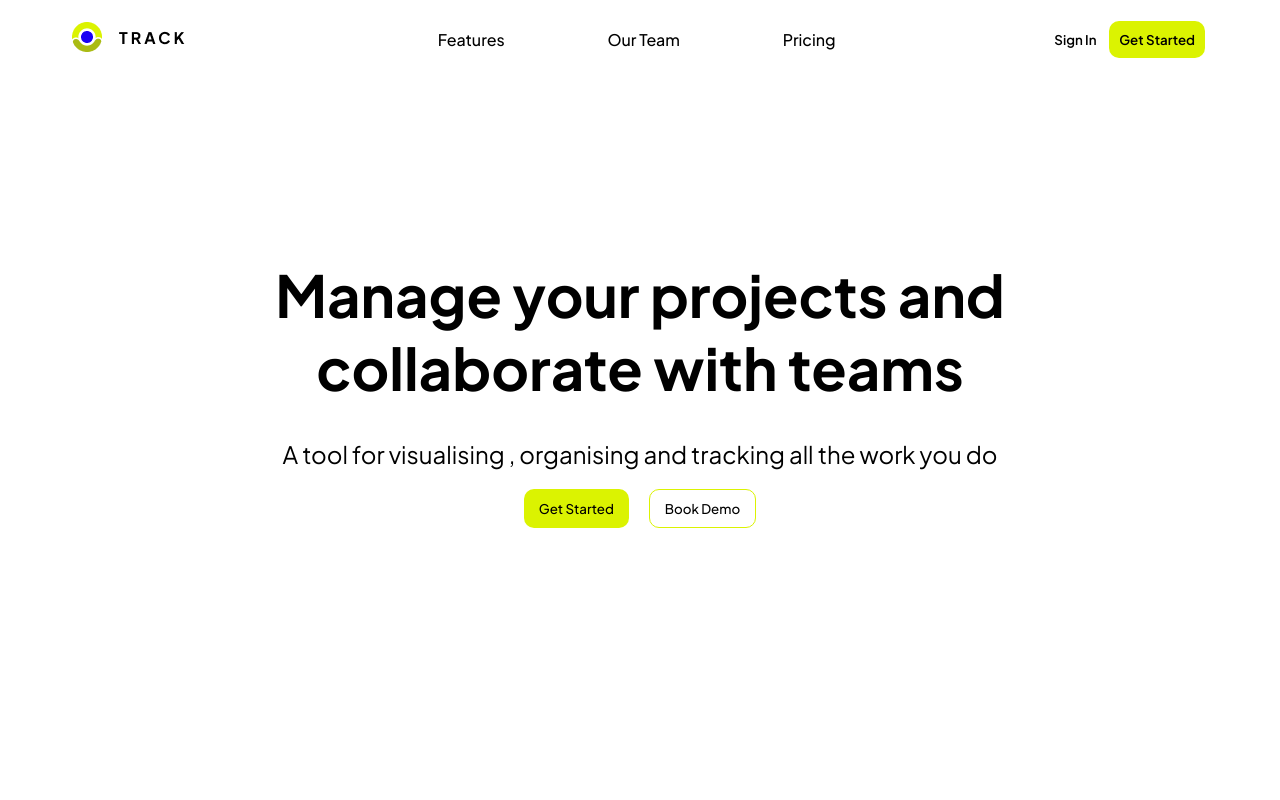
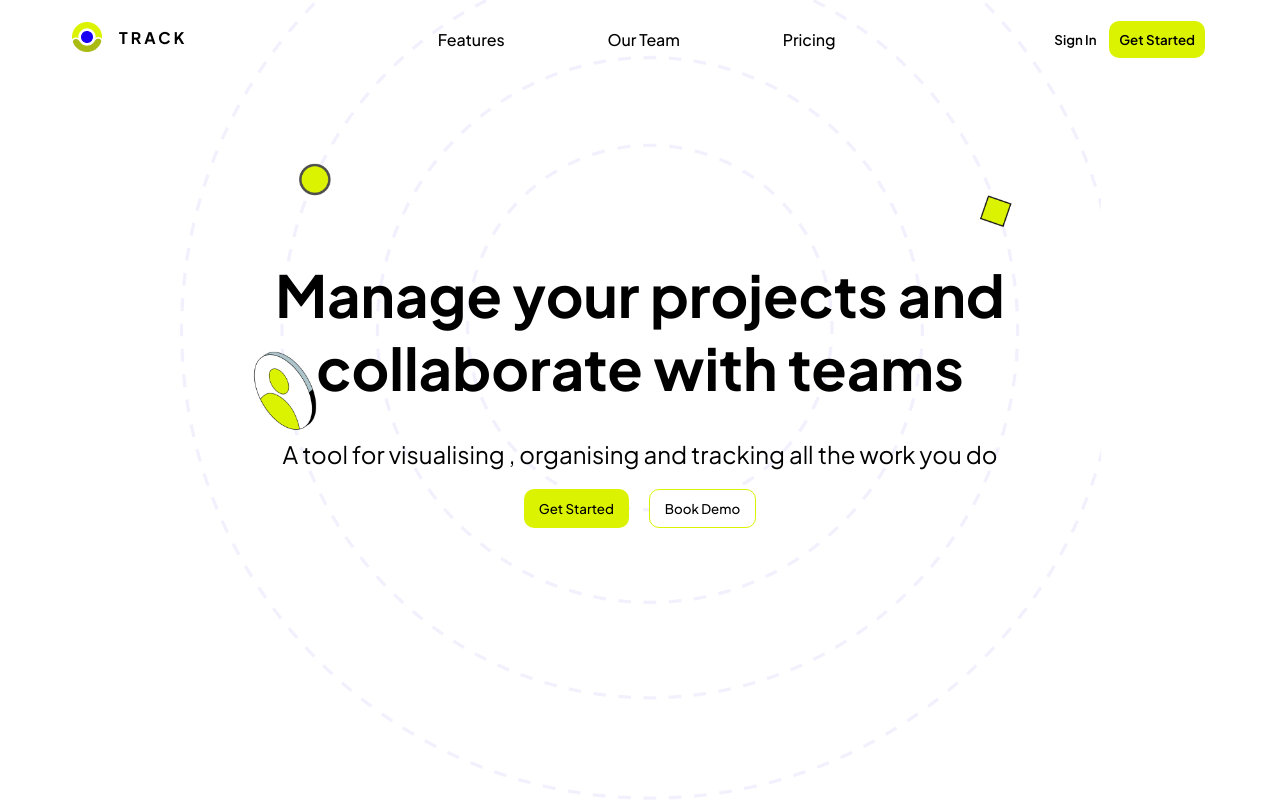
Before and after one commit to f1zzi/itstep__presentation, a plain HTML site: page index.html in a window 1280 px wide. Shown: the top 800 px of the page. Drawn offline with Linux system fonts and the light colour scheme.

Commit message:
Update style.css

```diff
--- a/style/style.css
+++ b/style/style.css
@@ -12,7 +12,7 @@
 
 .intro {
   height: 100vh;
-  background-image: url("images/shapecki.png");
+  background-image: url("../images/shapecki.png");
   background-repeat: no-repeat;
   background-position: center;
   background-size: contain;
```
